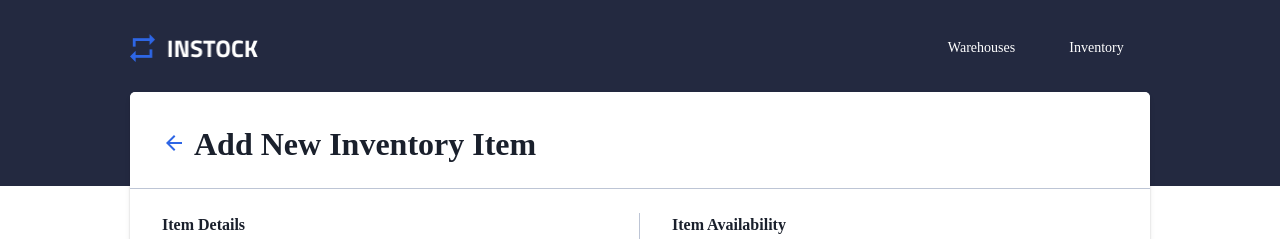
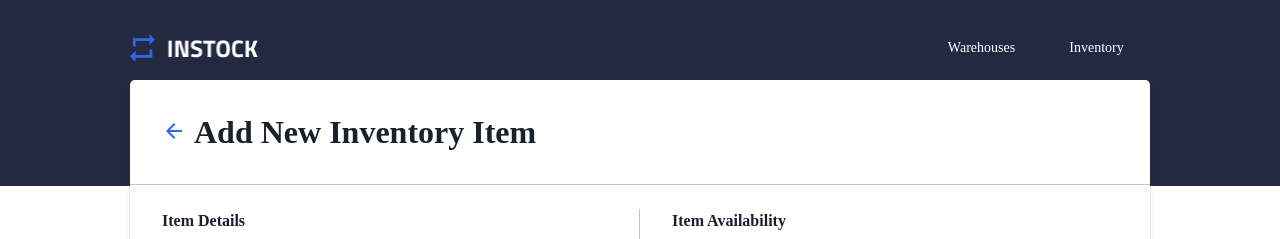
Before and after one commit to simon-harlow/instock, a React (Create React App) app in the folder client/: page /inventories/new in a window 1280 px wide. Shown: the top 239 px of the page. Built offline with nearby package versions, Linux system fonts and the light colour scheme; no server answers; a web font is replaced by a local one.

Commit message:
fixing small padding issues between pages trying to align them all up

```diff
--- a/client/src/components/Inventories/Inventories.js
+++ b/client/src/components/Inventories/Inventories.js
@@ -167,7 +167,7 @@ function Inventories() {
                     flexDirection="column"
                     borderTop="1px"
                     borderTopColor={{ base: '$Cloud', sm: '$Cloud', md: '$White' }}
-                    maxH={{ base: '764px', md: '878px' }}
+                    maxH={{ base: 'auto', md: '650px' }}
                     overflowY="auto"
                     sx={{
                         '::-webkit-scrollbar': {
--- a/client/src/components/ItemForm/ItemForm.js
+++ b/client/src/components/ItemForm/ItemForm.js
@@ -218,11 +218,12 @@ function ItemForm() {
             boxShadow="base"
             bg="$White"
             position="absolute"
-            top={{ base: '136px', md: '92px' }}
+            top={{ base: '136px', md: '80px' }}
             left={{ base: '4', md: '8' }}
             right={{ base: '4', md: '8' }}
             zIndex="1"
             borderRadius="5px"
+            maxH={{ base: 'auto', md: '650px' }}
         >
             <Flex
                 w={{ base: '100%', xl: '1020px' }}
@@ -236,11 +237,13 @@ function ItemForm() {
                 <Flex
                     fontSize={{ base: "mh1PageHeader", md: 'h1PageHeader' }}
                     lineHeight={{ base: 'mh1PageHeader', md: 'h1PageHeader' }}
-                    fontWeight="bold" pl={{sm:"28px"}} pr={{sm:"6"}} pt={{sm:"8"}} pb={{sm:"6"}}
+                    fontWeight="bold"
                     borderBottom= '1px'
                     borderColor="$Cloud"
                     direction="row" alignItems={{ base: 'baseline' }}
                     px={{ base: '1rem', md: '2rem' }}
+                    pt={{sm:"8"}}
+                    pb={{ base: '0', md: '2rem' }}
                     >
                     <ArrowBack onClick={goBack} cursor="pointer" boxSize={6} color="$InstockIndigo"/>
                     <Text pl="0.5rem" fontSize={{ base: 'mh1PageHeader', md: 'h1PageHeader' }}
--- a/client/src/components/Warehouses/Warehouses.js
+++ b/client/src/components/Warehouses/Warehouses.js
@@ -154,7 +154,7 @@ function Warehouses() {
                 <Table variant="simple">
                     <Thead position="sticky" top="0" bg="$LightGrey" zIndex="1">
                     <Tr>
-                        <Th color="$Slate" px="1rem">
+                        <Th color="$Slate" px="2rem">
                         <Button onClick={() => handleSortClick("warehouse_name")} rightIcon={<Sort />} variant="tab">WAREHOUSE</Button>
                         </Th>
                         <Th color="$Slate" px="1rem">
```
